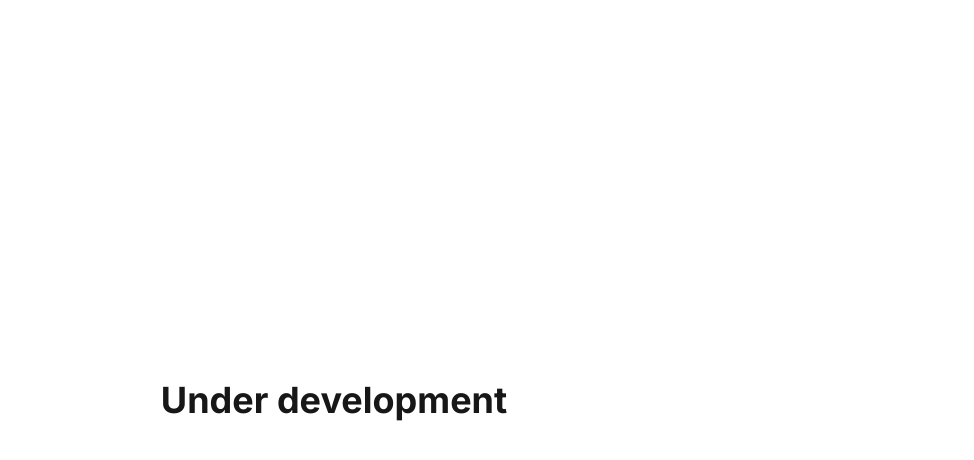
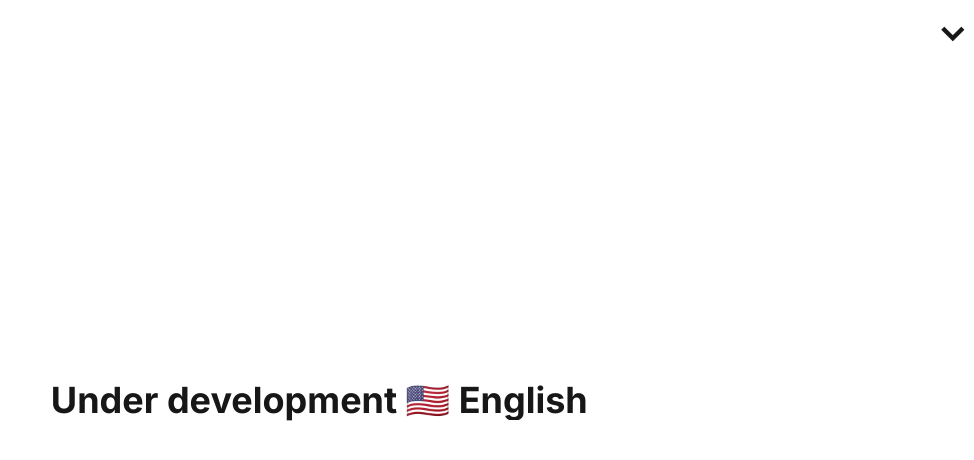
Before and after one commit to DaWadjet/portfolio-site, a Next.js app: page /en in a window 1280 px wide. Shown: the top 460 px of the page, without its empty margins (306-1280 px from the left). Built offline with nearby package versions, Linux system fonts and the light colour scheme.

Commit message:
add i18 ally and location switcher

```diff
--- /dev/null
+++ b/app/[locale]/_components/LocaleSwitcher.tsx
@@ -0,0 +1,68 @@
+"use client";
+import { usePathname, useRouter } from "@/i18n/navigation";
+import { routing } from "@/i18n/routing";
+import { Locale, useLocale, useTranslations } from "next-intl";
+import { useParams } from "next/navigation";
+import { ChangeEvent, ReactNode, useTransition } from "react";
+
+export default function LocaleSwitcher() {
+  const t = useTranslations("LocaleSwitcher");
+  const locale = useLocale();
+
+  return (
+    <LocaleSwitcherSelect defaultValue={locale} label={t("label")}>
+      {routing.locales.map((cur) => (
+        <option key={cur} value={cur}>
+          {t("locale", { locale: cur })}
+        </option>
+      ))}
+    </LocaleSwitcherSelect>
+  );
+}
+
+type Props = {
+  children: ReactNode;
+  defaultValue: string;
+  label: string;
+};
+
+function LocaleSwitcherSelect({ children, defaultValue, label }: Props) {
+  const router = useRouter();
+  const [isPending, startTransition] = useTransition();
+  const pathname = usePathname();
+  const params = useParams();
+
+  function onSelectChange(event: ChangeEvent<HTMLSelectElement>) {
+    const nextLocale = event.target.value as Locale;
+    startTransition(() => {
+      router.replace(
+        // @ts-expect-error -- TypeScript will validate that only known `params`
+        // are used in combination with a given `pathname`. Since the two will
+        // always match for the current route, we can skip runtime checks.
+        { pathname, params },
+        { locale: nextLocale }
+      );
+    });
+  }
+
+  return (
+    <label
+      className={
+        "relative text-gray-400 " + isPending
+          ? "transition-opacity [&:disabled]:opacity-30"
+          : ""
+      }
+    >
+      <p className="sr-only">{label}</p>
+      <select
+        className="inline-flex appearance-none bg-transparent py-3 pl-2 pr-6"
+        defaultValue={defaultValue}
+        disabled={isPending}
+        onChange={onSelectChange}
+      >
+        {children}
+      </select>
+      <span className="pointer-events-none absolute right-2 top-[8px]">⌄</span>
+    </label>
+  );
+}
--- a/app/[locale]/page.tsx
+++ b/app/[locale]/page.tsx
@@ -1,3 +1,4 @@
+import LocaleSwitcher from "@/app/[locale]/_components/LocaleSwitcher";
 import { useTranslations } from "next-intl";
 
 export default function Home() {
@@ -5,6 +6,8 @@ export default function Home() {
   return (
     <div className="h-screen flex items-center justify-center w-full text-4xl font-bold">
       {t("HomePage.underDevelopment")}
+      <br />
+      <LocaleSwitcher />
     </div>
   );
 }
--- a/i18n/messages/en.json
+++ b/i18n/messages/en.json
@@ -11,5 +11,9 @@
   },
   "HomePage": {
     "underDevelopment": "Under development"
+  },
+  "LocaleSwitcher": {
+    "label": "Language",
+    "locale": "{locale, select, hu {🇭🇺 Magyar} en {🇺🇸 English} other {Unknown}}"
   }
 }
--- a/i18n/messages/hu.json
+++ b/i18n/messages/hu.json
@@ -11,5 +11,9 @@
   },
   "HomePage": {
     "underDevelopment": "Fejlesztés alatt"
+  },
+  "LocaleSwitcher": {
+    "label": "Nyelv",
+    "locale": "{locale, select, hu {🇭🇺 Magyar} en {🇺🇸 English} other {Ismeretlen}}"
   }
 }
--- a/types.ts
+++ b/types.ts
@@ -1,11 +1,9 @@
 import messages from "@/i18n/messages/en.json";
 import { routing } from "@/i18n/routing";
 
-export type Locale = (typeof routing.locales)[number];
-
 declare module "next-intl" {
   interface AppConfig {
-    Locale: Locale;
+    Locale: (typeof routing.locales)[number];
     Messages: typeof messages;
   }
 }
```
